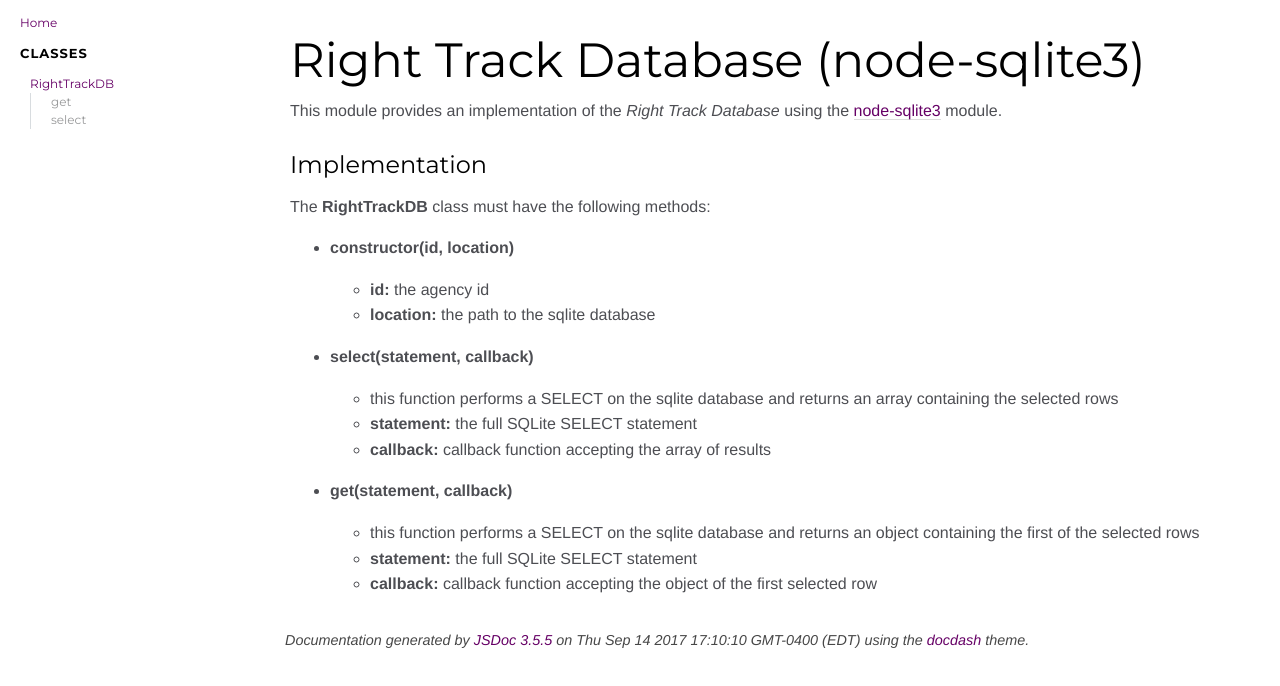
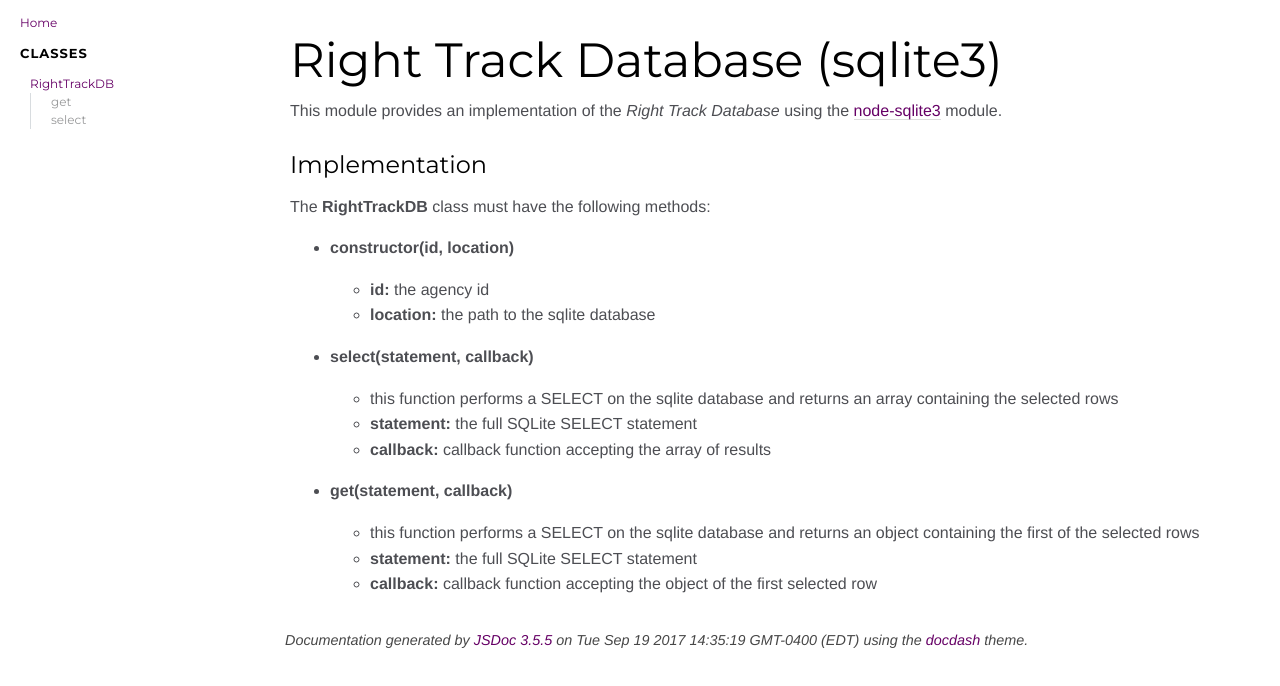
Before and after one commit to right-track/right-track-db-sqlite3, a website: page doc/index.html in a window 1280 px wide. Drawn offline with Linux system fonts and the light colour scheme.

Commit message:
Updated docs

```diff
--- a/doc/index.html
+++ b/doc/index.html
@@ -46,7 +46,7 @@
 
 
     <section class="readme">
-        <article><h1>Right Track Database (node-sqlite3)</h1><p>This module provides an implementation of the <em>Right Track Database</em>
+        <article><h1>Right Track Database (sqlite3)</h1><p>This module provides an implementation of the <em>Right Track Database</em>
 using the <a href="https://github.com/mapbox/node-sqlite3">node-sqlite3</a> module. </p>
 <h3>Implementation</h3><p>The <strong>RightTrackDB</strong> class must have the following methods:</p>
 <ul>
@@ -86,7 +86,7 @@ selected row</li>
 <br class="clear">
 
 <footer>
-    Documentation generated by <a href="https://github.com/jsdoc3/jsdoc">JSDoc 3.5.5</a> on Thu Sep 14 2017 17:10:10 GMT-0400 (EDT) using the <a href="https://github.com/clenemt/docdash">docdash</a> theme.
+    Documentation generated by <a href="https://github.com/jsdoc3/jsdoc">JSDoc 3.5.5</a> on Tue Sep 19 2017 14:35:19 GMT-0400 (EDT) using the <a href="https://github.com/clenemt/docdash">docdash</a> theme.
 </footer>
 
 <script>prettyPrint();</script>
```
Also changed, not shown: doc/RightTrackDB.html (+1 -1 lines), doc/index.js.html (+1 -1 lines).
